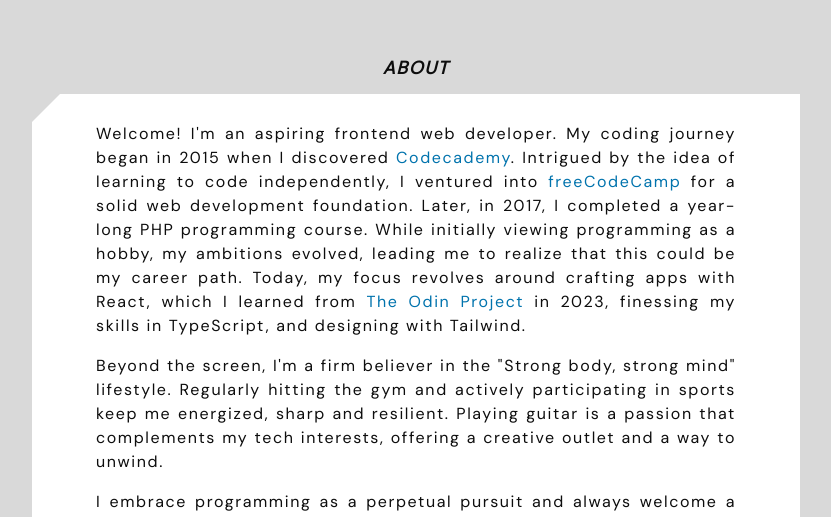
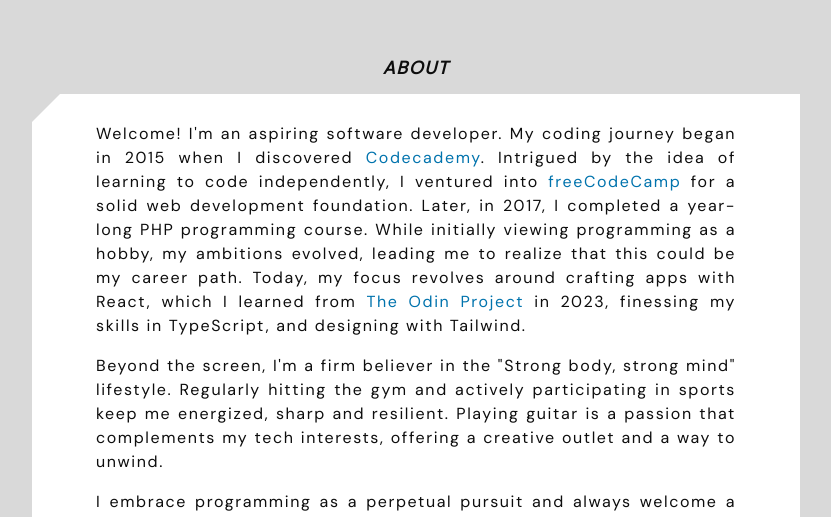
Before and after one commit to DragicevicS/portfolio-website, a React (Vite) app: page / in a window 1280 px wide. Shown: the part 746-1263 px from the top of the page, without its empty margins (224-1055 px from the left). Built offline with nearby package versions, Linux system fonts and the light colour scheme; a web font is replaced by a local one.

Commit message:
Update Resume.pdf

```diff
--- a/src/components/About.tsx
+++ b/src/components/About.tsx
@@ -25,8 +25,8 @@ const About: React.FC<AboutProps> = ({ theme }) => {
   return (
     <div className="flex flex-col gap-4 px-8 lg:px-16 py-7 bg-[#ffffff] dark:bg-darkGray text-justify cut-border">
       <p className=" font-normal">
-        Welcome! I'm an aspiring frontend web developer. My coding journey began
-        in 2015 when I discovered{" "}
+        Welcome! I'm an aspiring software developer. My coding journey began in
+        2015 when I discovered{" "}
         <a
           href="https://www.codecademy.com/"
           target="_blank"
```
Also changed, not shown: 1 other file (tests, documents, lock files or other folders).
